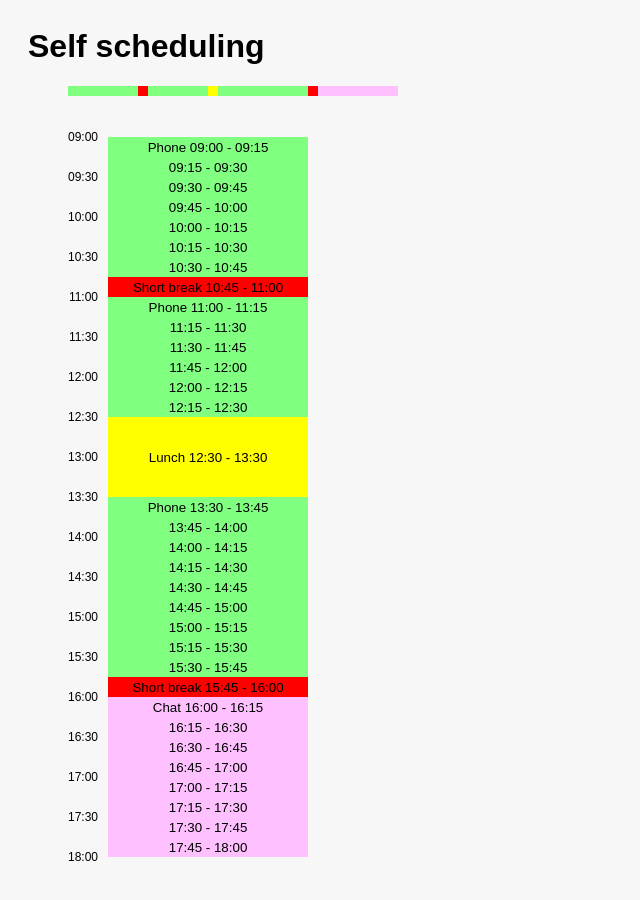
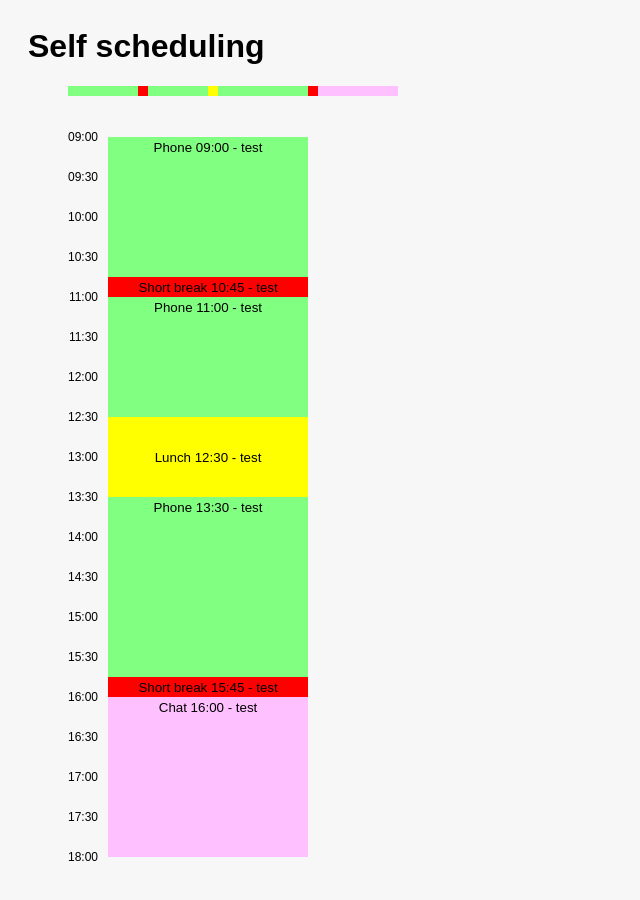
Before and after one commit to nixuwixu/angular-dnd-niw, an Angular app: page / in a window 1280 px wide. Shown: the top 900 px of the page, without its empty margins (0-640 px from the left). Built offline with nearby package versions, Linux system fonts and the light colour scheme.

Commit message:
endtime test

```diff
--- a/src/app/app.component.ts
+++ b/src/app/app.component.ts
@@ -203,13 +203,26 @@ export class AppComponent implements OnInit{
     }
   }
 
-  getActivityTime(index){
+  getActivityTimeDebug(index){
     if(index == 0 || this.activitys[index].title != this.activitys[index-1].title){
       return this.activitys[index].title + ' '
        + this.activitys[index].starttime + ' - '
        + this.activitys[index].endtime;
     }
     return this.activitys[index].starttime + ' - ' + this.activitys[index].endtime;
+  }
+
+  getActivityTime(index){
+    if(index == 0 || this.activitys[index].title != this.activitys[index-1].title){
+      let endTime = "test";
+      for(var n = index; n < this.activitys.length; n++){
+        console.log('endtime' + this.activitys[n].endtime);
+      }
+
+      return this.activitys[index].title + ' '
+       + this.activitys[index].starttime + ' - '
+       + endTime;
+    }
   }
 
   dropListEnterPredicate = (drag: CdkDrag, drop: CdkDropList) => {
```
